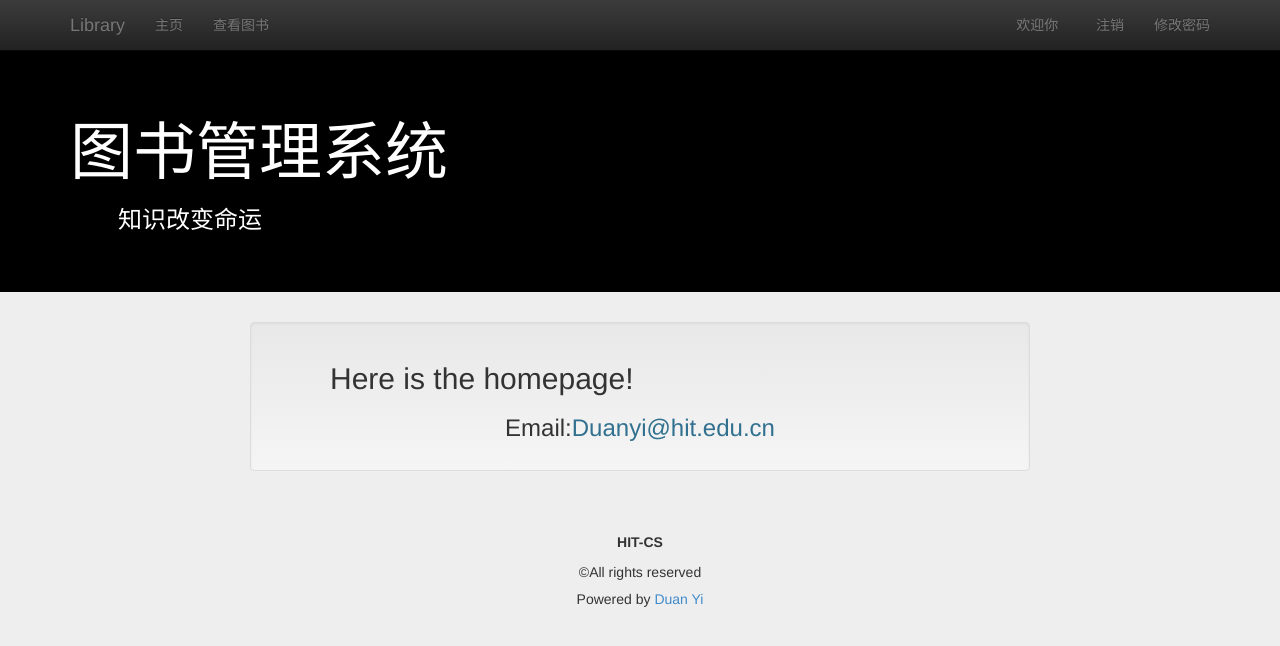
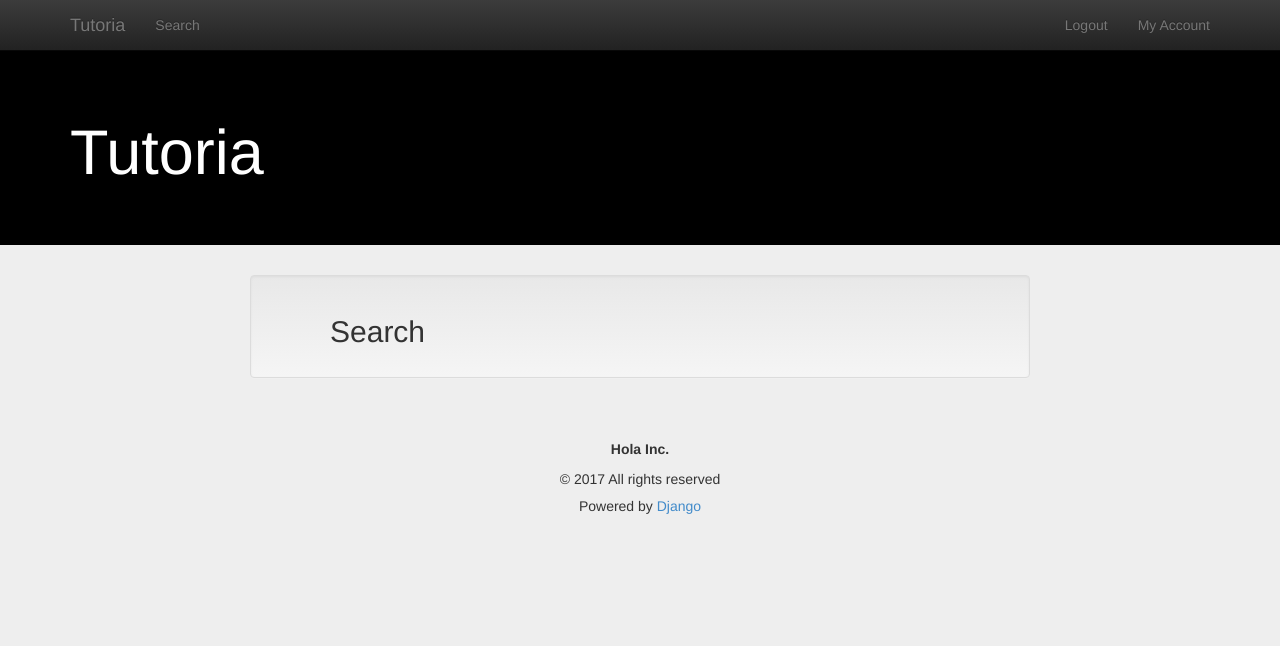
Before and after one commit to li-boxuan/tutoria, a Django app: template tutoria/templates/index.html in a window 1280 px wide. Shown: the top 646 px of the page. Run offline with Django 3.2, Linux system fonts and the light colour scheme; the template is opened without the code that fills it, so the values that code supplies are empty; some libraries are stand-ins or nearby versions.

Commit message:
slight modifications to html

```diff
--- a/tutoria/templates/base.html
+++ b/tutoria/templates/base.html
@@ -27,27 +27,24 @@
                 <span class="icon-bar"></span>
                 <span class="icon-bar"></span>
             </button>
-            <a href="{% url 'homepage' %}" class="navbar-brand">Library</a>
+            <a href="{% url 'homepage' %}" class="navbar-brand">Tutoria</a>
         </div>
 
         <div class="collapse navbar-collapse" id="navbar-collapse-basepage">
             <ul class="nav navbar-nav">
-                <li id="homepage"><a href="{% url 'homepage' %}">主页</a></li>
-                {% if user.myuser.permission > 1 %}
-                    <li id="add_book"><a href="">添加图书</a></li>
-                    <li id="add_img"><a href="">添加图片</a></li>
-                {% endif %}
-                <li id="view_book"><a href="">查看图书</a></li>
+                <li id="homepage"><a href="{% url 'homepage' %}">Search</a></li>
+                <!--
+                    <li id="add_book"><a href=""></a></li>
+                -->
             </ul>
             <ul class="nav navbar-nav navbar-right">
                 {% if user %}
-                    <li><p class="navbar-text">欢迎你&nbsp;&nbsp;<span id="base_name">{{ user.myuser.nickname }}</span></p>
                     </li>
-                    <li><a href="">注销</a></li>
-                    <li><a href="">修改密码</a></li>
+                    <li><a href="">Logout</a></li>
+                    <li><a href="">My Account</a></li>
                 {% else %}
-                    <li><a href="">注册</a></li>
-                    <li><a href="">登录</a></li>
+                    <li><a href="">Register</a></li>
+                    <li><a href="">Login</a></li>
                 {% endif %}
             </ul>
         </div>
@@ -58,8 +55,7 @@
 <!-- header -->
 <header class="jumbotron subhead" id="header-base">
     <div class="container">
-        <h1>图书管理系统</h1>
-        <h3>&emsp;&emsp;知识改变命运</h3>
+        <h1>Tutoria</h1>
     </div>
 </header>
 <!-- /.header -->
@@ -71,9 +67,10 @@
 <footer class="footer" role="contentinfo">
     <hr>
     <div class="container">
-        <p class="text-center"><strong>HIT-CS</strong></p>
-        <p class="text-center">©All rights reserved</p>
-        <h5 class="text-center"> Powered by&nbsp;<a href="http://yumendy.com/">Duan Yi</a></h5>
+        <p class="text-center"><strong>Hola Inc.</strong></p>
+        <p class="text-center">© 2017 All rights reserved</p>
+        <h5 class="text-center"> Powered by&nbsp;<a
+            href="https://www.the djangoproject.com/">Django</a></h5>
     </div>
 </footer>
 <!-- /.footer-->
--- a/tutoria/templates/index.html
+++ b/tutoria/templates/index.html
@@ -1,14 +1,15 @@
 {% extends "base.html" %}
 {% load staticfiles %}
-{% block title %}图书管理{% endblock %}
+{% block title %}Tutoria{% endblock %}
 
 {% block content %}
 
     <div class="container">
         <div class="row">
             <div class="col-md-8 col-md-offset-2 well">
-                <h2>&emsp;&emsp;Here is the homepage!</h2>
-                <h3 class="text-center">Email:<span class="text-info">Duanyi@hit.edu.cn</span></h3>
+                <h2>&emsp;&emsp;Search</h2>
+                <!--<h3 class="text-center">Email:<span
+                  class="text-info">Duanyi@hit.edu.cn</span></h3>-->
             </div>
         </div>
     </div>
```
